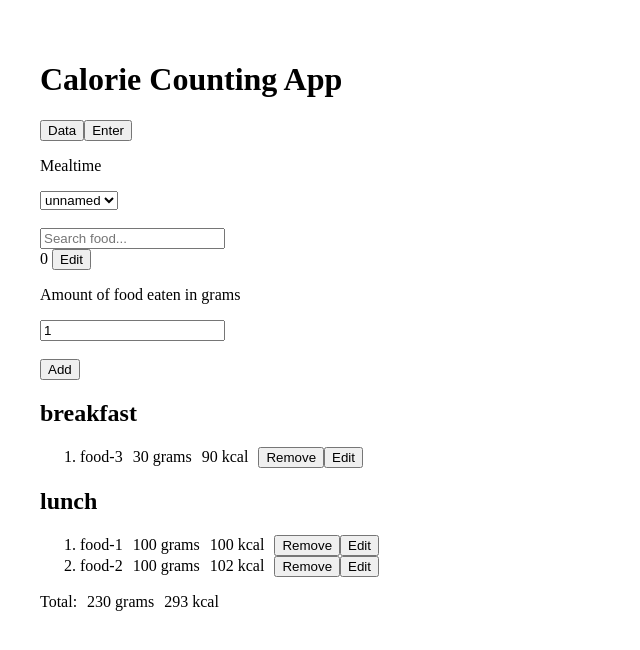
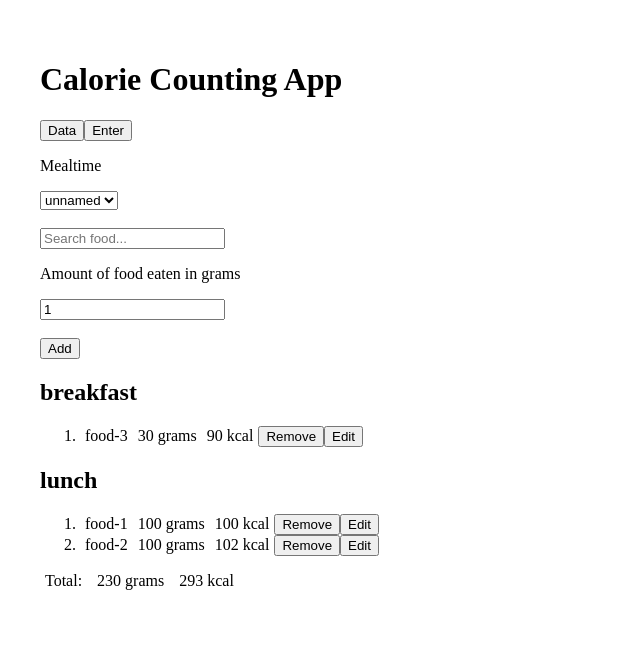
Before and after one commit to KateSerhiienko/calorie-counting-app, a Vue app: page / in a window 1280 px wide. Shown: the top 650 px of the page, without its empty margins (0-640 px from the left). Built offline with nearby package versions, Linux system fonts and the light colour scheme.

Commit message:
fix: add ability to reuse FoodItem component and integrate FoodEdit component into it

```diff
--- a/src/App.vue
+++ b/src/App.vue
@@ -57,3 +57,9 @@ export default {
   },
 };
 </script>
+
+<style>
+span {
+  margin: 0 5px;
+}
+</style>
--- a/src/components/FoodInput.vue
+++ b/src/components/FoodInput.vue
@@ -24,8 +24,9 @@
           {{ food.name }} {{ food.caloriesPer100g }} kcal
         </li>
       </ul>
-      <div>
-        {{ foodName }} {{ caloriesPer100g }} <button type="button">Edit</button>
+      <div v-show="foodName">
+        {{ foodName }} {{ caloriesPer100g }}
+        <button type="button">Edit</button>
       </div>
     </div>
 
--- /dev/null
+++ b/src/components/FoodItem.vue
@@ -0,0 +1,58 @@
+<!-- FoodItem.vue -->
+<template>
+  <div>
+    <span>{{ food.name }}</span>
+    <span>{{ food.weight.toFixed(0) }} grams</span>
+    <span>{{ countedCalories[food.id].toFixed(0) }} kcal</span>
+    <button type="button" @click="removeFood">Remove</button>
+    <button type="button" @click="editFood">Edit</button>
+    <food-edit
+      v-if="food.id === editId"
+      :food="food"
+      :editId="editId"
+      :editedFood="editedFood"
+      @save-edited-food="saveEditedFood"
+    ></food-edit>
+  </div>
+</template>
+
+<script>
+import FoodEdit from './FoodEdit.vue';
+
+export default {
+  name: 'FoodItem',
+  props: {
+    food: {
+      type: Object,
+      required: true,
+    },
+    countedCalories: {
+      type: Object,
+      required: true,
+    },
+    editId: {
+      type: Number,
+      required: true,
+    },
+    editedFood: {
+      type: Object,
+      required: true,
+    },
+  },
+  components: {
+    FoodEdit,
+  },
+  methods: {
+    removeFood() {
+      this.$emit('remove', this.food.id);
+    },
+    editFood() {
+      this.$emit('edit', this.food.id);
+    },
+    saveEditedFood() {
+      this.$emit('save-edited-food', this.food.id);
+    },
+  },
+  emits: ['remove', 'edit', 'save-edited-food'],
+};
+</script>
--- a/src/components/FoodsList.vue
+++ b/src/components/FoodsList.vue
@@ -7,19 +7,15 @@
           v-for="(food, foodIndex) in filteredFoods(mealtime)"
           :key="foodIndex"
         >
-          <foods-list-item
+          <food-item
             :food="food"
             :countedCalories="countedCalories"
+            :editId="editId"
+            :editedFood="editedFood"
             @remove="removeFood"
             @edit="editFood"
-          ></foods-list-item>
-          <food-edit
-            v-if="food.id === editId"
-            :food="food"
-            :editId="editId"
-            :editedFood="editedFood"
-            @save-edited-food="saveEditedFood(food.id)"
-          ></food-edit>
+            @save-edited-food="saveEditedFood"
+          ></food-item>
         </li>
       </ol>
     </div>
@@ -31,8 +27,7 @@
 </template>
 
 <script>
-import FoodsListItem from './FoodsListItem.vue';
-import FoodEdit from './FoodEdit.vue';
+import FoodItem from './FoodItem.vue';
 import FoodsListTotal from './FoodsListTotal.vue';
 
 export default {
@@ -48,8 +43,7 @@ export default {
     },
   },
   components: {
-    FoodEdit,
-    FoodsListItem,
+    FoodItem,
     FoodsListTotal,
   },
   data() {
--- a/src/components/FoodsListItem.vue
+++ /dev/null
@@ -1,40 +0,0 @@
-<template>
-  <div>
-    <span>{{ food.name }}</span>
-    <span>{{ food.weight.toFixed(0) }} grams</span>
-    <span>{{ countedCalories[food.id].toFixed(0) }} kcal</span>
-    <button type="button" @click="removeFood(food.id)">Remove</button>
-    <button type="button" @click="editFood(food.id)">Edit</button>
-  </div>
-</template>
-
-<script>
-export default {
-  name: 'FoodsListItem',
-  props: {
-    food: {
-      type: Object,
-      required: true,
-    },
-    countedCalories: {
-      type: Object,
-      required: true,
-    },
-  },
-  methods: {
-    removeFood() {
-      this.$emit('remove', this.food.id);
-    },
-    editFood() {
-      this.$emit('edit', this.food.id);
-    },
-  },
-  emits: ['remove', 'edit'],
-};
-</script>
-
-<style scoped>
-span {
-  margin-right: 10px;
-}
-</style>
```
